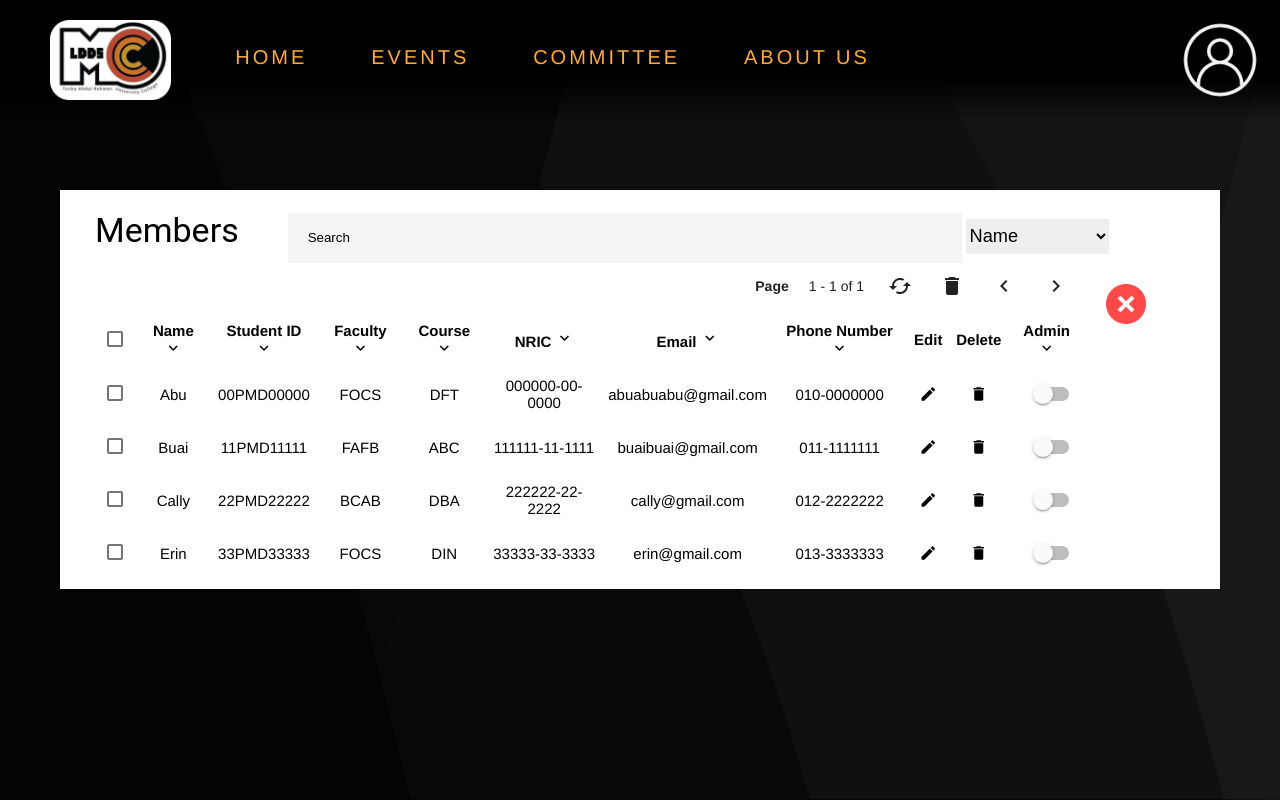
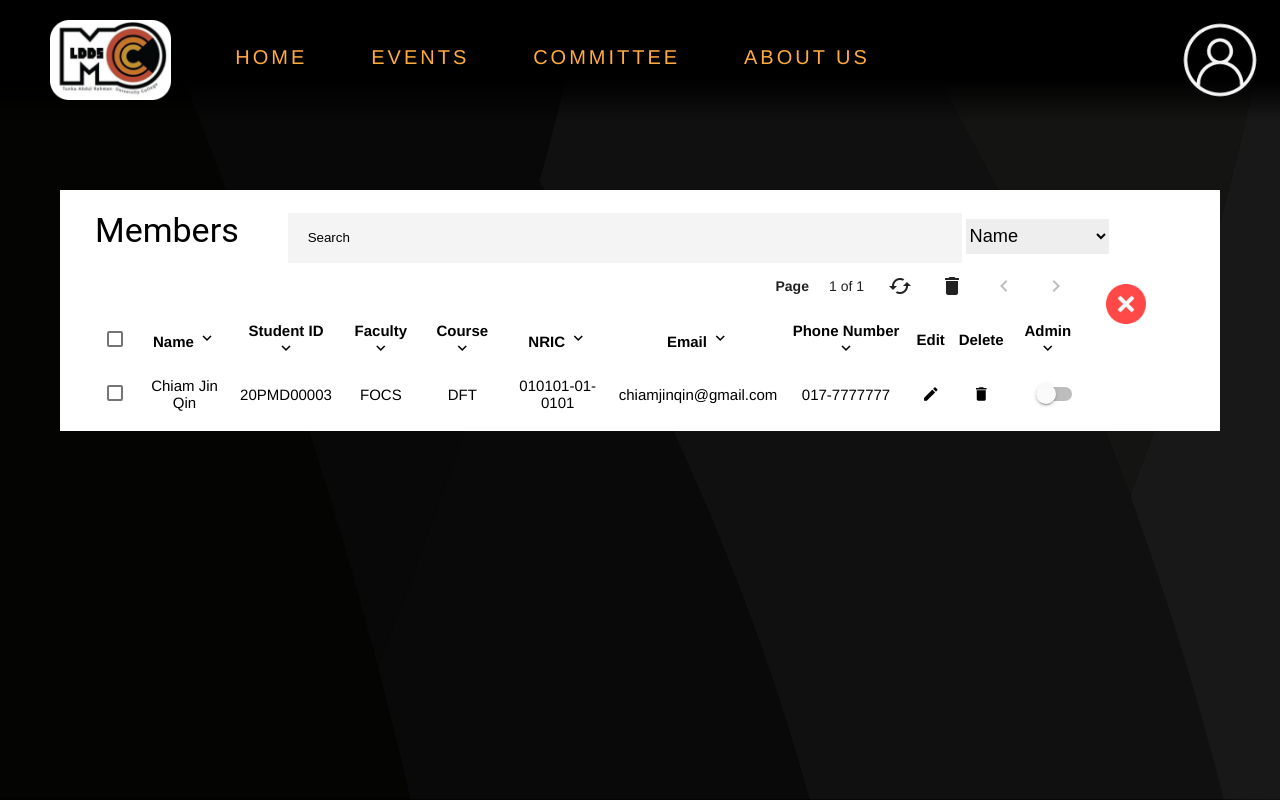
Before and after one commit to 820bry/wst-ldds, a PHP site: page /wst-ldds/member_list/member_list.php in a window 1280 px wide. Run offline with PHP 8.4, Linux system fonts and the light colour scheme; data comes from the database, SQL or seed files in the repository.

Commit message:
Member list load function, search function and paging function complete

```diff
--- a/auth/index.php
+++ b/auth/index.php
@@ -24,12 +24,12 @@
 
             //we look for both student ID and email
             //use prepare() instead of query to prevent SQL injection attack
-            $query1 = $conn->prepare("SELECT * FROM ".$db_member." WHERE student_id=? AND password=? ");
+            $query1 = $conn->prepare("SELECT * FROM ${db_member} WHERE student_id=? AND password=? ");
             $query1->bind_param("ss", $auth_username, $auth_password);
             $query1->execute();
             $result1 = $query1 -> get_result();
 
-            $query2 = $conn->prepare("SELECT * FROM ".$db_member." WHERE email=? AND password=? ");
+            $query2 = $conn->prepare("SELECT * FROM ${db_member} WHERE email=? AND password=? ");
             $query2->bind_param("ss", $auth_username, $auth_password);
             $query2->execute();
             $result2 = $query2 -> get_result();
@@ -64,7 +64,7 @@
             $phoneNumber = $_POST["phoneNumber"];
             $icNo = $_POST["icNo"];
 
-            $query = $conn->prepare("INSERT INTO $db_member (`name`, `student_id`, `password`, `ic_no`, `email`, `phone_no`, `faculty`, `course_code`) VALUES (?, ?, ?, ?, ?, ?, ?, ?)");
+            $query = $conn->prepare("INSERT INTO ${db_member} (`name`, `student_id`, `password`, `ic_no`, `email`, `phone_no`, `faculty`, `course_code`) VALUES (?, ?, ?, ?, ?, ?, ?, ?)");
             $query -> bind_param("ssssssss", $name, $studentID, $password, $icNo, $email, $phoneNumber, $faculty, $courseCode);
             $query -> execute();
 
--- a/member_list/member_list.php
+++ b/member_list/member_list.php
@@ -28,7 +28,7 @@ require_once('../banner.php');
     <div class = "member-container" id = "member-container">
         <div class="head_of_table">
             <h3 class="head_one">Members</h3>
-                <input type="text" class="searchbar" id="searchbar" placeholder="Search">
+                <input type="text" class="searchbar" id="searchbar" placeholder="Search" oninput="search(1)">
 
             <span class="select-custom">
                 <select id="choose_item" name="chooseitem" form="item">
@@ -37,8 +37,8 @@ require_once('../banner.php');
                     <option value="faculty">Faculty</option>
                     <option value="course">Course</option>
                     <option value="nric">NRIC</option>
-                    <option value="e-mail">Email</option>
-                    <option value="phone_num">Phone Number</option>
+                    <option value="email">Email</option>
+                    <option value="phone_no">Phone Number</option>
                 </select>
                     <span class="arrow_down"></span>
             </span>
@@ -49,15 +49,15 @@ require_once('../banner.php');
         </div>
         <div class = "page-controls" id = "page-controls">
             <span><b>Page</b></span>
-            <span class ="page-count" id = "page-count">1 - 1 of 1</span>
-            <button class="mdl-button mdl-js-button mdl-button--icon mdl-js-ripple-effect" id="refresh"><i class="material-icons">cached</i></button>
+            <span class ="page-count" id = "page-count">1 of 1</span>
+            <button class="mdl-button mdl-js-button mdl-button--icon mdl-js-ripple-effect" id="refresh" onclick="search(1);"><i class="material-icons">cached</i></button>
             <div class="mdl-tooltip" for="refresh">Refresh</div>
             <button class="mdl-button mdl-js-button mdl-button--icon mdl-js-ripple-effect" id="del-selected" onclick="deleteSelectedRow()"><i class="material-icons">delete</i></button>
             <div class="mdl-tooltip" for="del-selected">Delete Selected</div>
-            <button class="mdl-button mdl-js-button mdl-button--icon mdl-js-ripple-effect" id="prev"><i class="material-icons">navigate_before</i></button>
-            <div class="mdl-tooltip" for="prev">Previous Page</div>
-            <button class="mdl-button mdl-js-button mdl-button--icon mdl-js-ripple-effect" id="next"><i class="material-icons">navigate_next</i></button>
-            <div class="mdl-tooltip" for="next">Next Page</div>
+            <button class="mdl-button mdl-js-button mdl-button--icon mdl-js-ripple-effect" id="prev" onclick="search(page-1)" disabled><i class="material-icons">navigate_before</i></button>
+            <div class="mdl-tooltip" for="prev" id="prev-tooltip">Previous Page</div>
+            <button class="mdl-button mdl-js-button mdl-button--icon mdl-js-ripple-effect" id="next" onclick="search(page+1)"><i class="material-icons">navigate_next</i></button>
+            <div class="mdl-tooltip" for="next" id="next-tooltip">Next Page</div>
         </div>
         <div class="table_list">
             <table class="member_list" id = "member_list">
@@ -76,7 +76,8 @@ require_once('../banner.php');
                 </thead>
 
             <tbody>
-                <tr>
+                <!-- HTML Code for row (Commented for template purpose)
+                    <tr>
                     <td class = "chckbox"><label class="mdl-checkbox mdl-js-checkbox mdl-js-ripple-effect" for="checkbox-1"><input type="checkbox" id="checkbox-1" class="mdl-checkbox__input"></label></td>
                     <td>Abu</td>
                     <td>00PMD00000</td>
@@ -98,80 +99,7 @@ require_once('../banner.php');
                     <input type="checkbox" id="switch-1" class="mdl-switch__input">
                     <span class="mdl-switch__label"></span></label>
                     </td>
-                </tr>
-
-                <tr>
-                    <td class = "chckbox"><label class="mdl-checkbox mdl-js-checkbox mdl-js-ripple-effect" for="checkbox-2"><input type="checkbox" id="checkbox-2" class="mdl-checkbox__input"></label></td>
-                    <td>Buai</td>
-                    <td>11PMD11111</td>
-                    <td>FAFB</td>
-                    <td>ABC</td>
-                    <td>111111-11-1111</td>
-                    <td>buaibuai@gmail.com</td>
-                    <td>011-1111111</td>
-                    <td>
-                        <button class="mdl-button mdl-js-button mdl-button--icon mdl-js-ripple-effect" id="edit2"><i class="material-icons">edit</i></button>
-                        <div class="mdl-tooltip" for="edit2">Edit</div>
-                    </td>
-                    <td>
-                        <button class="mdl-button mdl-js-button mdl-button--icon mdl-js-ripple-effect" id="delete2" onclick="deleteRow(this)"><i class="material-icons">delete</i></button>
-                        <div class="mdl-tooltip" for="delete2">Delete</div>
-                    </td>
-                    <td>
-                    <label class="mdl-switch mdl-js-switch mdl-js-ripple-effect" for="switch-2">
-                    <input type="checkbox" id="switch-2" class="mdl-switch__input">
-                    <span class="mdl-switch__label"></span></label>
-                    </td>
-                </tr>
-
-                <tr>
-                    <td class = "chckbox"><label class="mdl-checkbox mdl-js-checkbox mdl-js-ripple-effect" for="checkbox-3"><input type="checkbox" id="checkbox-3" class="mdl-checkbox__input"></label></td>
-                    <td>Cally</td>
-                    <td>22PMD22222</td>
-                    <td>BCAB</td>
-                    <td>DBA</td>
-                    <td>222222-22-2222</td>
-                    <td>cally@gmail.com</td>
-                    <td>012-2222222</td>
-                    <td>
-                        <button class="mdl-button mdl-js-button mdl-button--icon mdl-js-ripple-effect" id="edit3"><i class="material-icons">edit</i></button>
-                        <div class="mdl-tooltip" for="edit3">Edit</div>
-                    </td>
-                    <td>
-                        <button class="mdl-button mdl-js-button mdl-button--icon mdl-js-ripple-effect" id="delete3" onclick="deleteRow(this)"><i class="material-icons">delete</i></button>
-                        <div class="mdl-tooltip" for="delete3">Delete</div>
-                    </td>
-                    <td>
-                    <label class="mdl-switch mdl-js-switch mdl-js-ripple-effect" for="switch-3">
-                    <input type="checkbox" id="switch-3" class="mdl-switch__input">
-                    <span class="mdl-switch__label"></span></label>
-                    </td>
-                </tr>
-
-                <tr>
-                    <td class = "chckbox"><label class="mdl-checkbox mdl-js-checkbox mdl-js-ripple-effect" for="checkbox-4"><input type="checkbox" id="checkbox-4" class="mdl-checkbox__input"></label></td>
-                    <td>Erin</td>
-                    <td>33PMD33333</td>
-                    <td>FOCS</td>
-                    <td>DIN</td>
-                    <td>33333-33-3333</td>
-                    <td>erin@gmail.com</td>
-                    <td>013-3333333</td>
-                    <td>
-                        <button class="mdl-button mdl-js-button mdl-button--icon mdl-js-ripple-effect" id="edit4"><i class="material-icons">edit</i></button>
-                        <div class="mdl-tooltip" for="edit4">Edit</div>
-                    </td>
-                    <td>
-                        <button class="mdl-button mdl-js-button mdl-button--icon mdl-js-ripple-effect" id="delete4" onclick="deleteRow(this)"><i class="material-icons">delete</i></button>
-                        <div class="mdl-tooltip" for="delete4">Delete</div>
-                    </td>
-                    <td>
-                    <label class="mdl-switch mdl-js-switch mdl-js-ripple-effect" for="switch-4">
-                    <input type="checkbox" id="switch-4" class="mdl-switch__input">
-                    <span class="mdl-switch__label"></span></label>
-                    </td>
-                </tr>
-
+                </tr> -->
             </tbody>
             </table>
 
```
Also changed, not shown: member_list/search.php (added, +62 -0 lines), scripts/member_list.js (+129 -19 lines).
